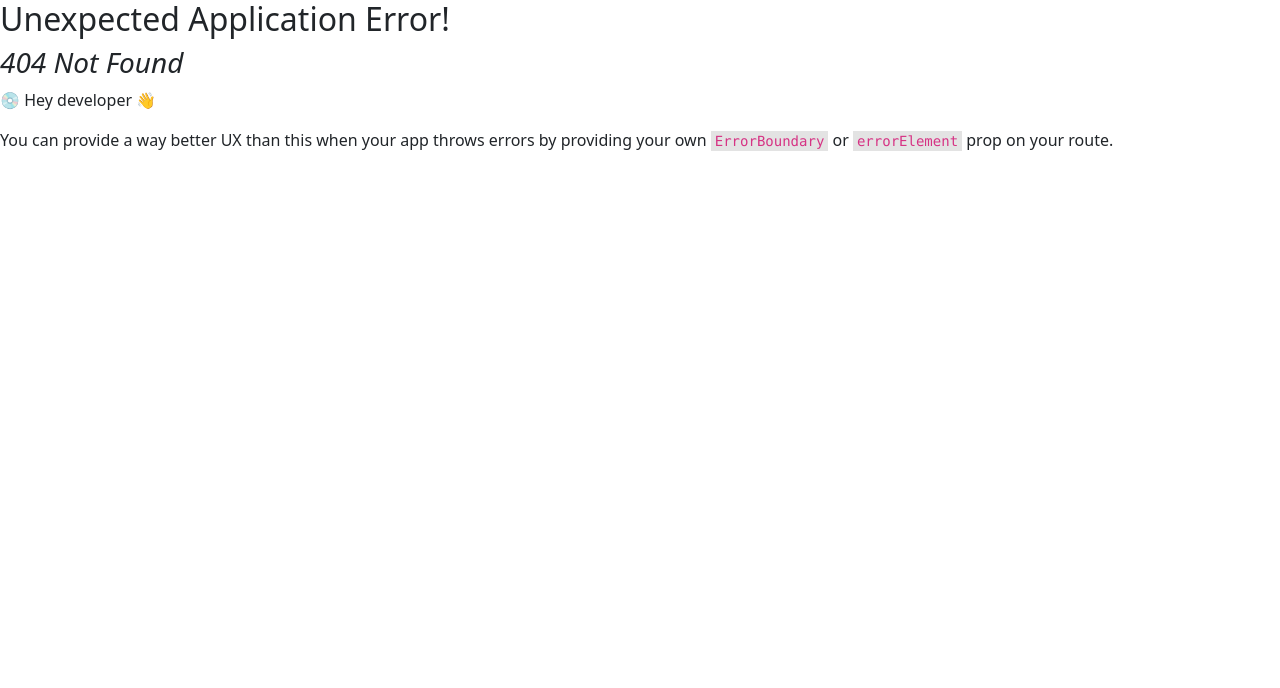
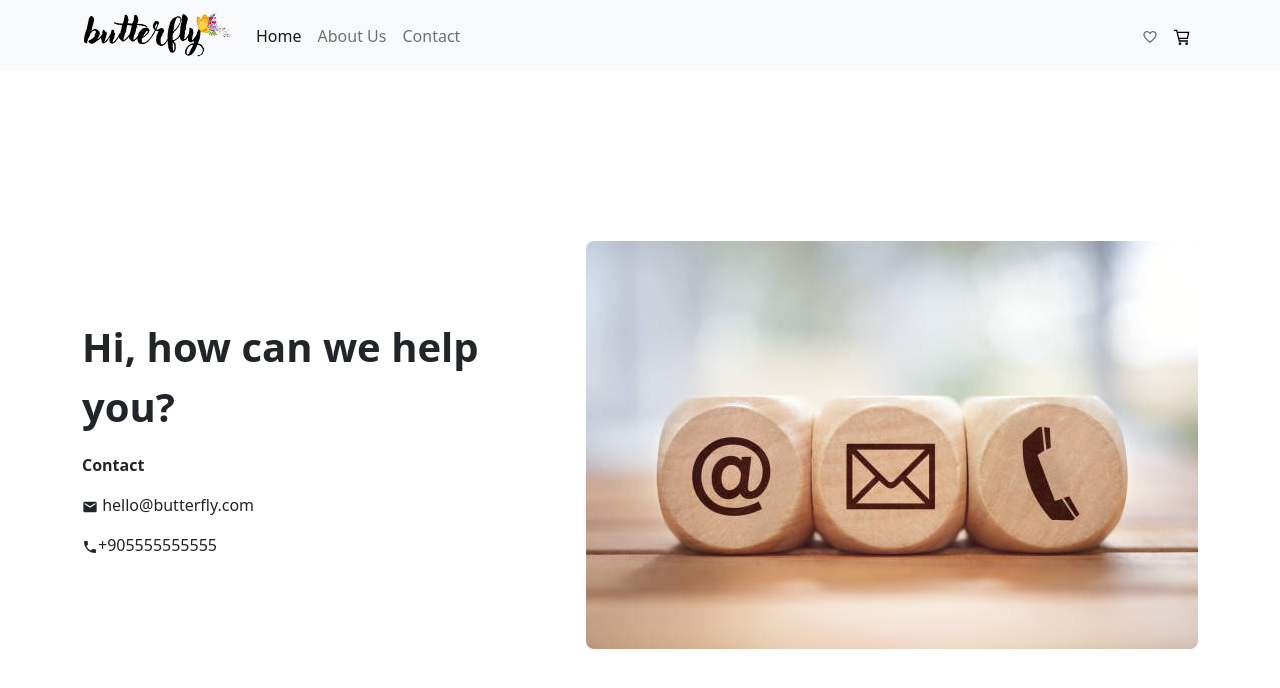
Before and after one commit to semanurakkuzu/butterfly-modern-e-commerce, a React (Create React App) app: page /contact in a window 1280 px wide. Before the commit this address had no page. Shown: the top 688 px of the page. Built offline with nearby package versions, Linux system fonts and the light colour scheme.

Commit message:
added contact

```diff
--- a/src/components/Contact.js
+++ b/src/components/Contact.js
@@ -0,0 +1,30 @@
+import Nav from "./Nav";
+import img from "../images/contact_img.jpg"
+import {MdEmail} from 'react-icons/md';
+import {MdLocalPhone} from 'react-icons/md';
+export default function About() {
+  return (
+    <>
+      <Nav></Nav>
+      <div className="container mt-170">
+        <div className="row  d-flex align-items-center">
+          <div className="col">
+            <p className="fs-1 fw-bold">Hi, how can we help you?</p>
+            <p className="fs-6 fw-bolder">
+            Contact
+            </p>
+            <p className="fs-6">
+            <MdEmail /> hello@butterfly.com
+            </p>
+            <p className="fs-6">
+            <MdLocalPhone />+905555555555
+            </p>
+          </div>
+          <div className="col">
+            <img src={img} className="rounded-3"></img>
+          </div>
+        </div>
+      </div>
+    </>
+  );
+}
```
Also changed, not shown: src/index.js (+13 -8 lines), src/images/contact_img.jpg (added).
